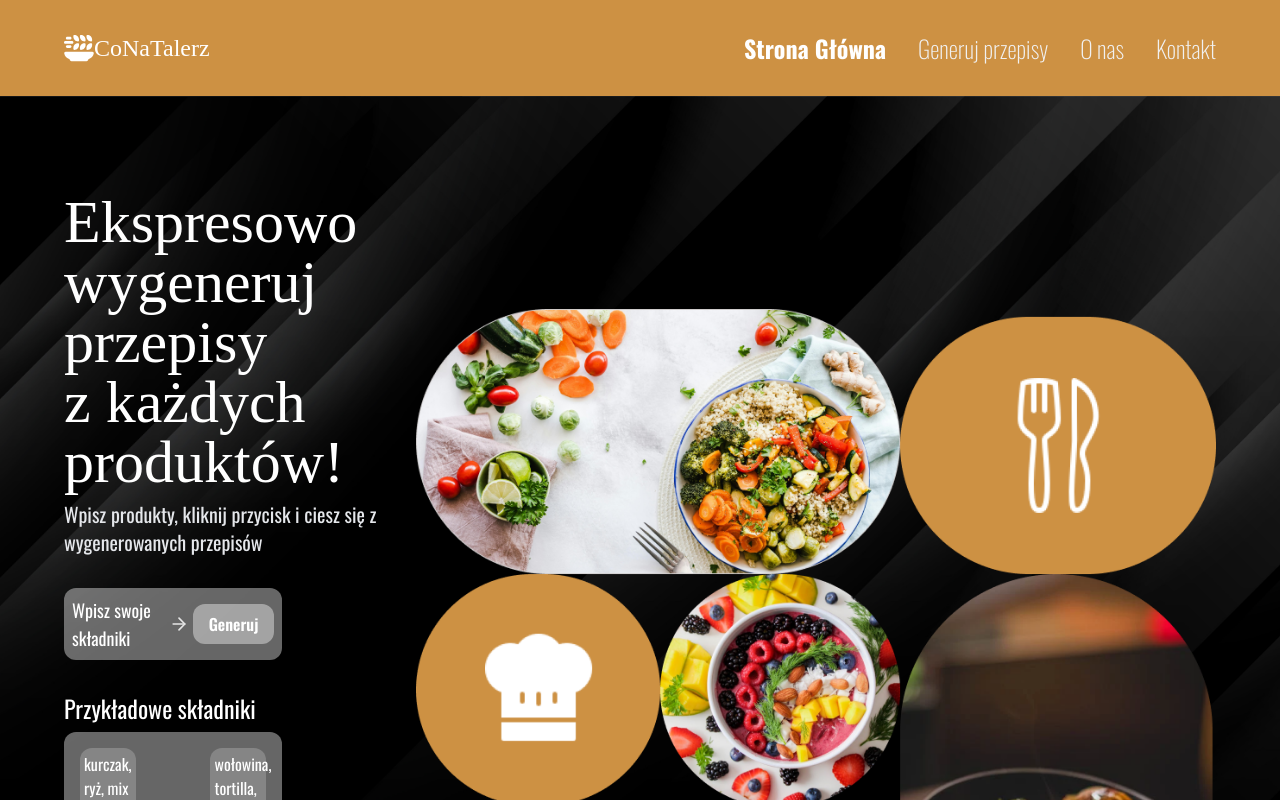
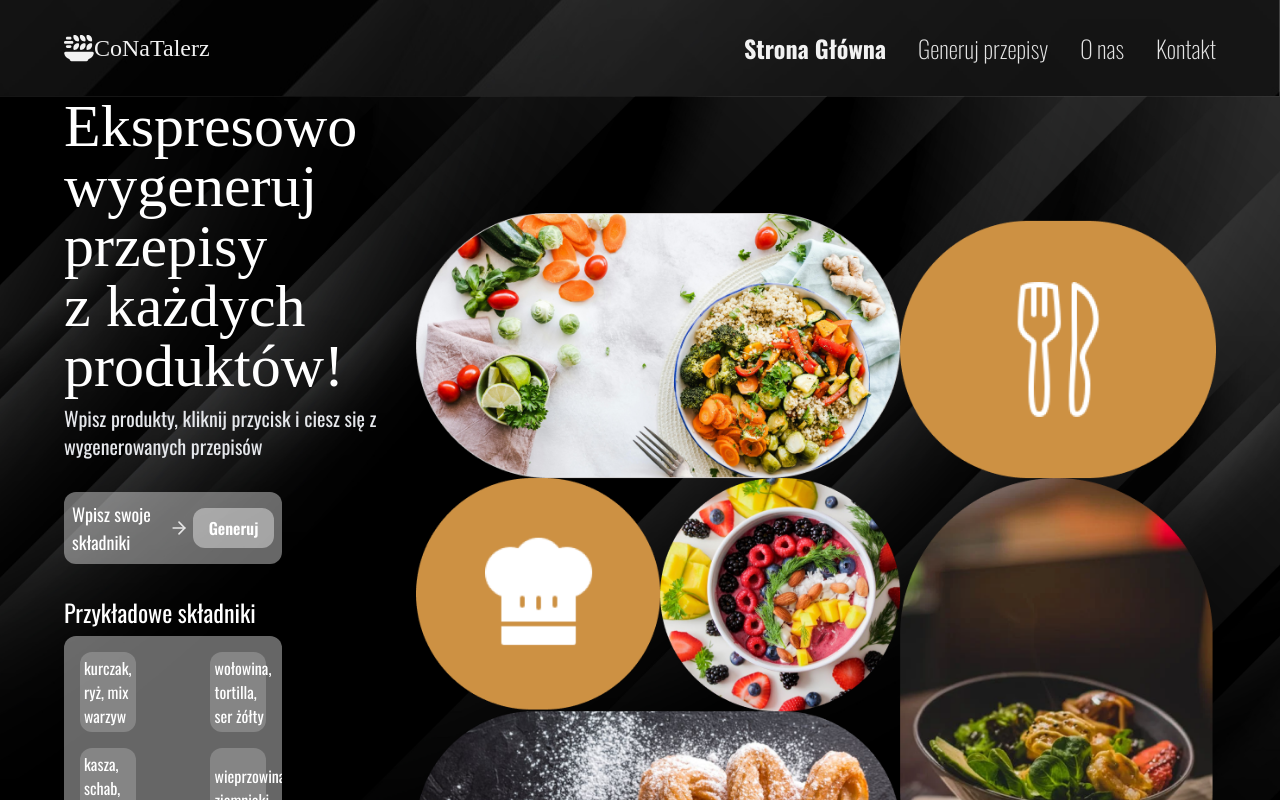
Before and after one commit to KwiecienKamil/AI-recipe-generator, a Next.js app: page / in a window 1280 px wide. Shown: the top 800 px of the page. Built offline with nearby package versions, Linux system fonts and the light colour scheme; a web font is replaced by a local one.

Commit message:
Recipe cards styling, better default prompts rendering

```diff
--- a/src/app/components/Navbar.tsx
+++ b/src/app/components/Navbar.tsx
@@ -8,7 +8,7 @@ import { usePathname } from "next/navigation";
 const Navbar = () => {
   const pathname = usePathname();
   return (
-    <div className="h-24 w-full flex items-center justify-between py-8 px-[5%] text-white">
+    <div className="h-24 w-full flex items-center justify-between bg-[url('/bg.jpg')] bg-right brightness-95 py-8 px-[5%] text-white">
       <Link href="/" className="flex items-center cursor-pointer ">
         <FaPlateWheat className="text-3xl" />
         <h1 className="text-2xl font-DynaPuff">CoNaTalerz</h1>
--- a/src/app/page.tsx
+++ b/src/app/page.tsx
@@ -7,8 +7,8 @@ import { promptExamples } from "./utils/Helpers";
 
 export default function Home() {
   return (
-    <div className="h-full w-full bg-[url('/bg.jpg')] bg-center bg-cover text-white font-montserrat px-[5%]">
-      <div className="w-full flex items-center justify-between gap-4 pt-24">
+    <div className="relative h-full w-full bg-[url('/bg.jpg')] bg-center bg-cover text-white font-montserrat px-[5%]">
+      <div className="w-full flex items-center justify-between gap-4">
         <div>
           <h2 className="text-6xl font-DynaPuff">
             Ekspresowo wygeneruj przepisy<br></br> z każdych produktów!
```
